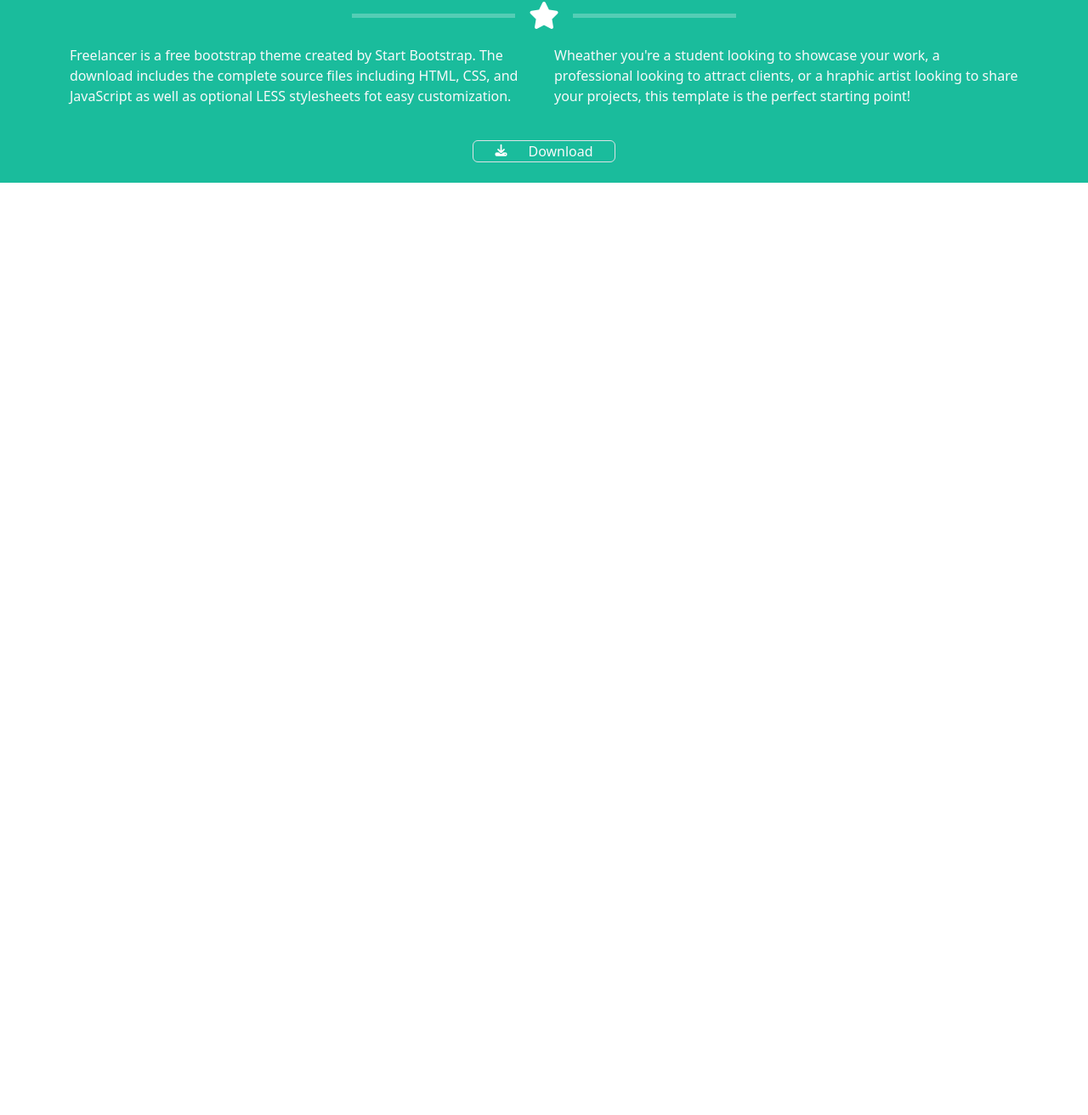
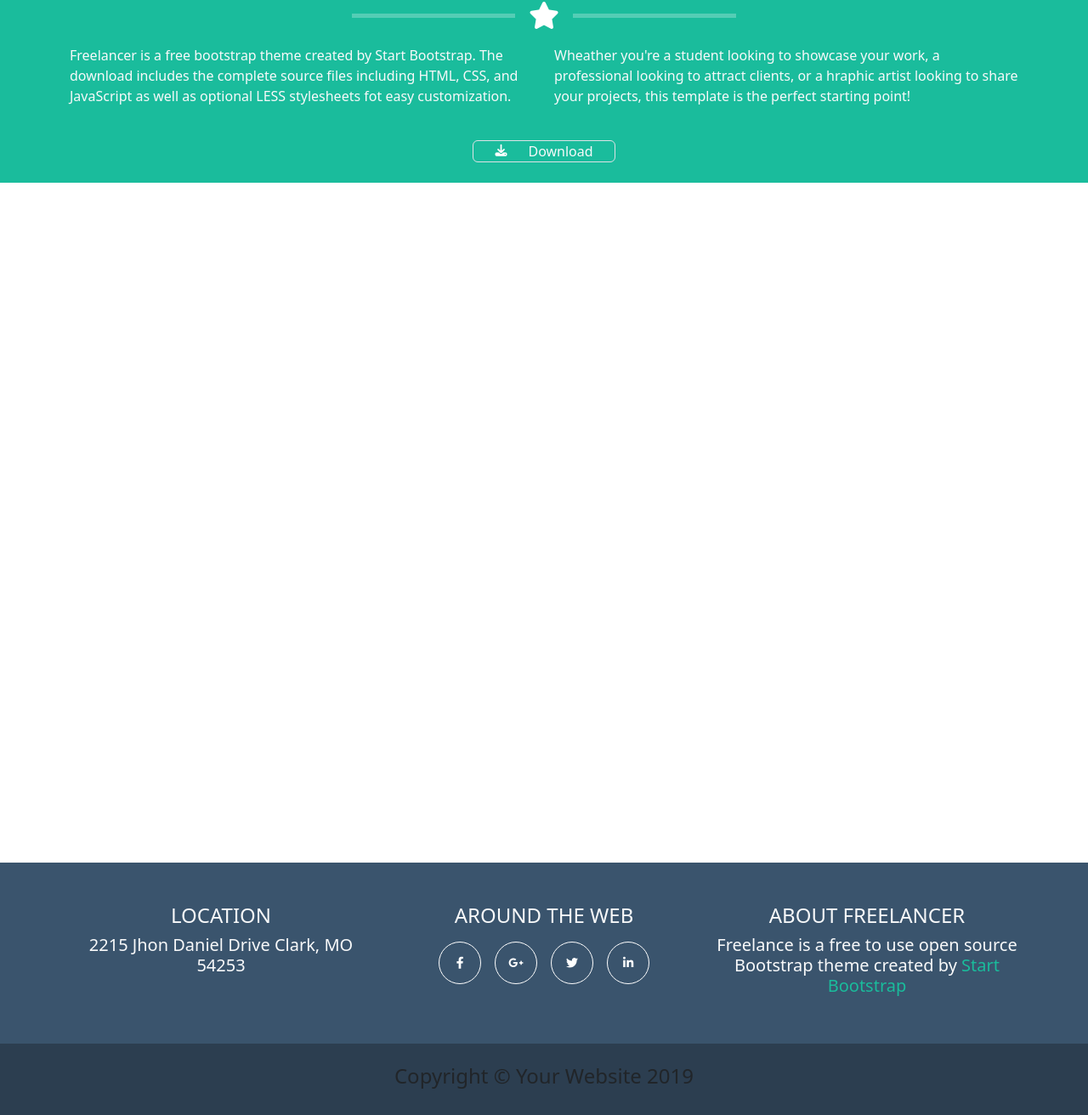
Before and after one commit to alessandrosaladino-tech/html-css-bootstrap-freelancer, a plain HTML site: page index.html in a window 1280 px wide. Shown: the part 1613-2925 px from the top of the page at 85% size. Before the commit the page ends 1828 px from the top, so only its background shows below. Drawn offline with nearby package versions, Linux system fonts and the light colour scheme.

Commit message:
Add
footer

```diff
--- a/assets/css/style.css
+++ b/assets/css/style.css
@@ -62,7 +62,40 @@ header {
 
 /*end section about*/
 
+/*section contact*/
+  .contact {
+    height: 800px;
+  }
+/*end section contact*/
+
 /* END MAIN */
+
+/* FOOTER */
+.site_footer {
+    background-color: #3a546d;
+}
+
+/*footer top*/
+.icon {
+    width: 50px;
+    height: 50px;
+    text-align: center;
+    border: 1px solid white;
+    border-radius: 50%;
+}
+
+.icon>i {
+    padding-top: 1.5rem;
+}
+/*end footer top*/
+
+/* footer bot */
+.ft_bot {
+    background-color: #2c3e50;
+}
+/* end footer bot */
+
+/* END FOOTER */
 
 /*media for large*/
 @media screen and (min-width: 992px) {
--- a/index.html
+++ b/index.html
@@ -126,7 +126,8 @@
 
             <div class=" container py-4">
                 <a class=" text-decoration-none" href="#">
-                    <div class="button w-10 m-auto border rounded d-flex text-center justify-content-evenly align-items-center ">
+                    <div
+                        class="button w-10 m-auto border rounded d-flex text-center justify-content-evenly align-items-center ">
 
                         <i class="fa-solid fa-download fa-sm" style="color: #ffffff;"></i>
                         <p class="text-light my-auto">Download</p>
@@ -140,11 +141,61 @@
 
         <!--End About-->
 
+        <!--Contact-->
+
+        <section class="contact">
+
+        </section>
+
+        <!--End Contact-->
+
     </main>
     <!--End main-->
 
     <!--Footer-->
-    <footer></footer>
+    <footer class="site_footer">
+        <div class="container">
+            <div class="row ft_top">
+                <div class="col-sm-12 col-md-4 my-5">
+                    <div class="card bg-transparent border-0  text-light">
+                        <h4 class="text-center">LOCATION</h4>
+                        <h6 class="fs-5 text-center">2215 Jhon Daniel Drive Clark, MO 54253</h6>
+                    </div>
+                </div>
+
+                <div class="col-sm-12 col-md-4 my-5">
+                    <div class="card bg-transparent border-0  text-light">
+                        <h4 class="text-center">AROUND THE WEB</h4>
+                        <div class="d-flex justify-content-center gap-3 mt-2">
+                            <div class="icon">
+                                <i class="fa-brands fa-facebook-f fa-sm" style="color: #ffffff;"></i>
+                            </div>
+                            <div class="icon">
+                                <i class="fa-brands fa-google-plus-g fa-sm" style="color: #ffffff;"></i>
+                            </div>
+                            <div class="icon">
+                                <i class="fa-brands fa-twitter fa-sm" style="color: #ffffff;"></i>
+                            </div>
+                            <div class="icon">
+                                <i class="fa-brands fa-linkedin-in fa-sm" style="color: #ffffff;"></i>
+                            </div>
+                        </div>
+                    </div>
+                </div>
+
+                <div class="col-sm-12 col-md-4 my-5">
+                    <div class="card bg-transparent border-0  text-light">
+                        <h4 class="text-center">ABOUT FREELANCER</h4>
+                        <h6 class="fs-5 text-center">Freelance is a free to use open source Bootstrap theme created by <a class="text-decoration-none" style="color: #1abc9c ;" href="#">Start Bootstrap</a> </h6>
+                    </div>
+                </div>
+            </div>
+        </div>
+
+        <div class="ft_bot text-center py-4">
+            <h4>Copyright &copy; Your Website 2019</h4>
+        </div>
+    </footer>
     <!--End footer-->
 
     <script src="https://cdn.jsdelivr.net/npm/bootstrap@5.3.0/dist/js/bootstrap.bundle.min.js"
```
